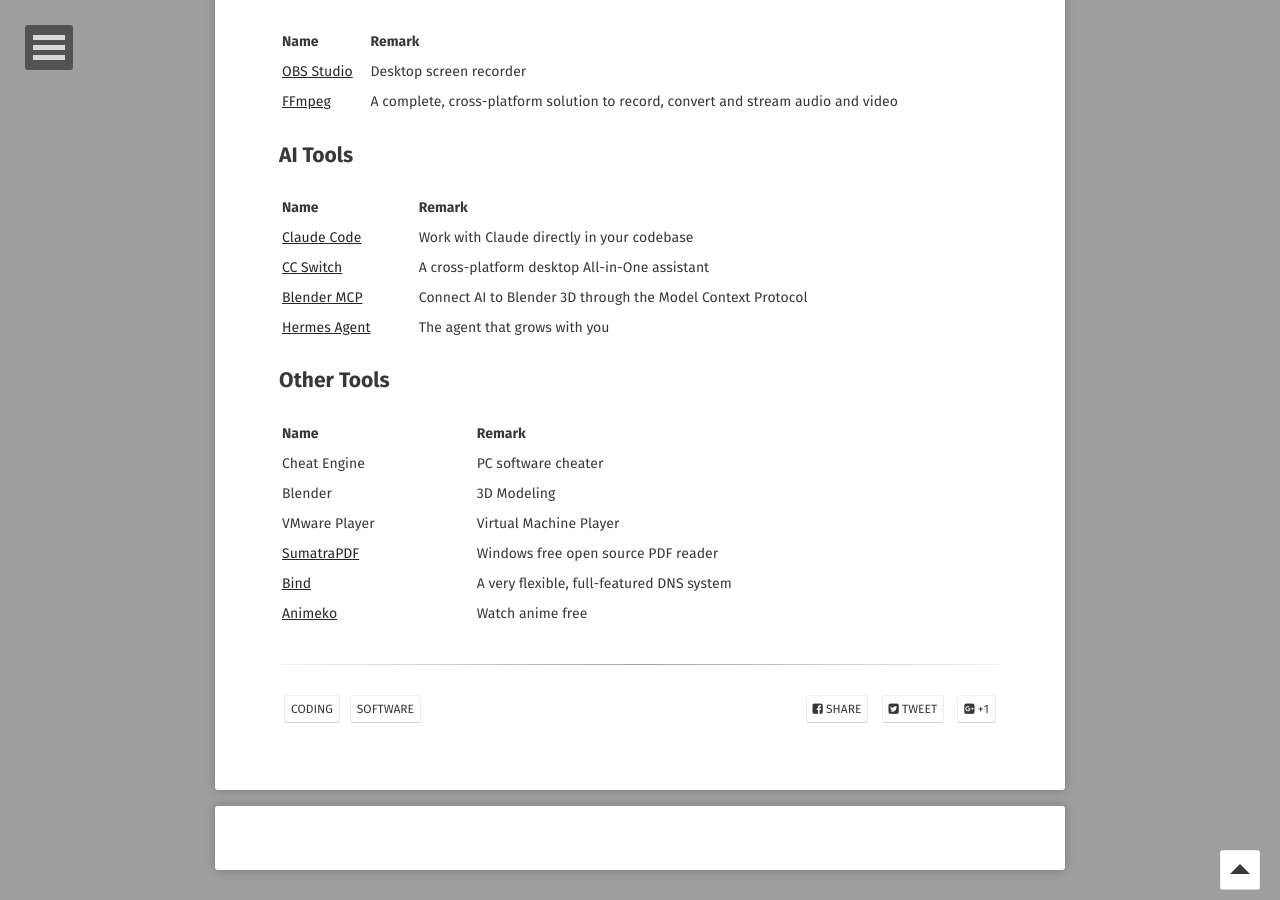
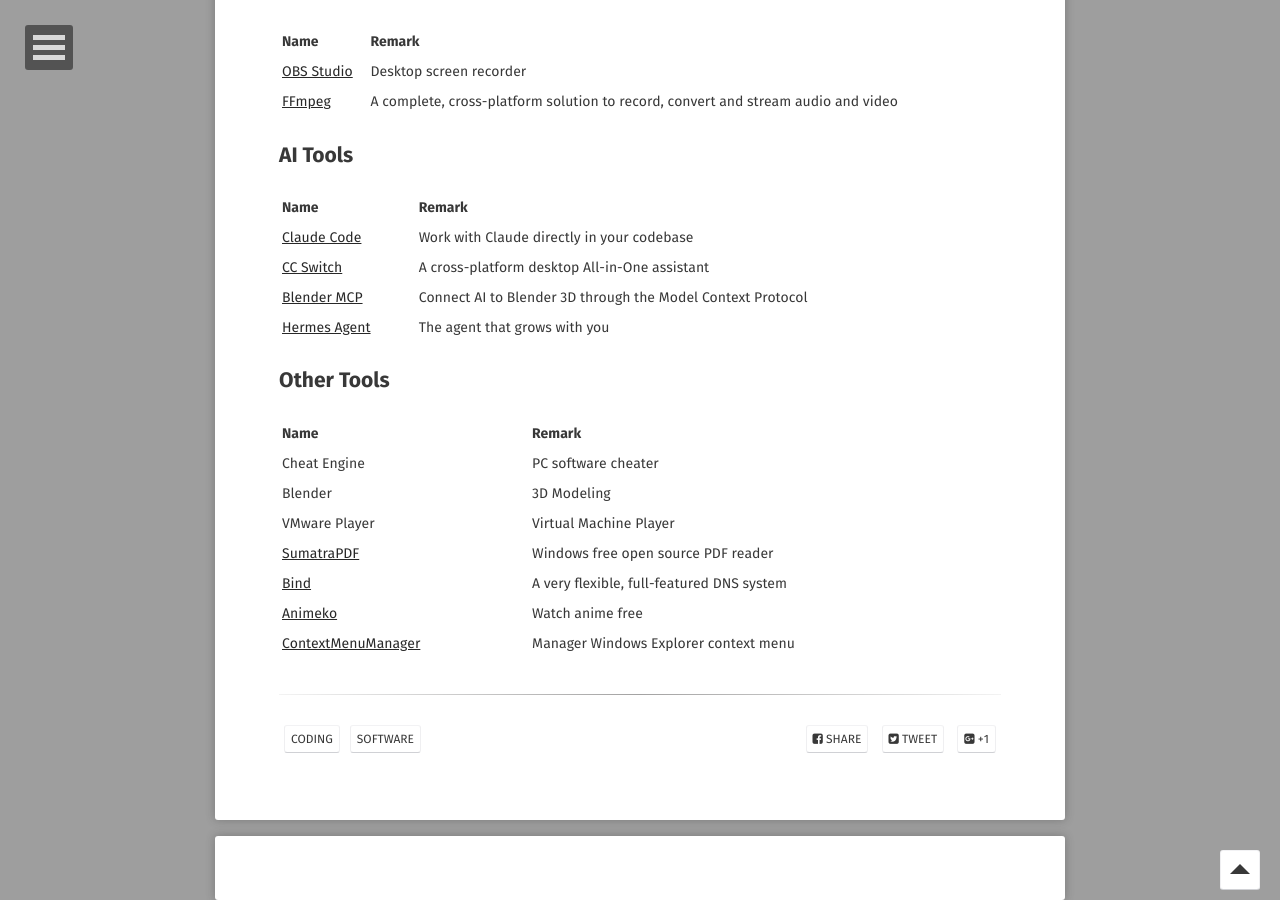
Before and after one commit to o7878x/o7878x.github.io, a Jekyll site: the page built from _posts/2024-07-07-wonderful-softwares.md, in a window 1280 px wide and 900 px high, scrolled down 4626 px. Built offline with Jekyll 4.4.1, drawn with Linux system fonts in a browser that asks for light colours; some web fonts are replaced; comment, search, counter and statistics services are not loaded.

Commit message:
feature:add contextmenumanager software

```diff
--- a/_posts/2024-07-07-wonderful-softwares.md
+++ b/_posts/2024-07-07-wonderful-softwares.md
@@ -196,3 +196,4 @@
 | [SumatraPDF](https://www.sumatrapdfreader.org/free-pdf-reader) | Windows free open source PDF reader |
 | [Bind](https://www.isc.org/bind/) | A very flexible, full-featured DNS system |
 | [Animeko](https://myani.org/) | Watch anime free |
+| [ContextMenuManager](https://github.com/BluePointLilac/ContextMenuManager) | Manager Windows Explorer context menu |
```
